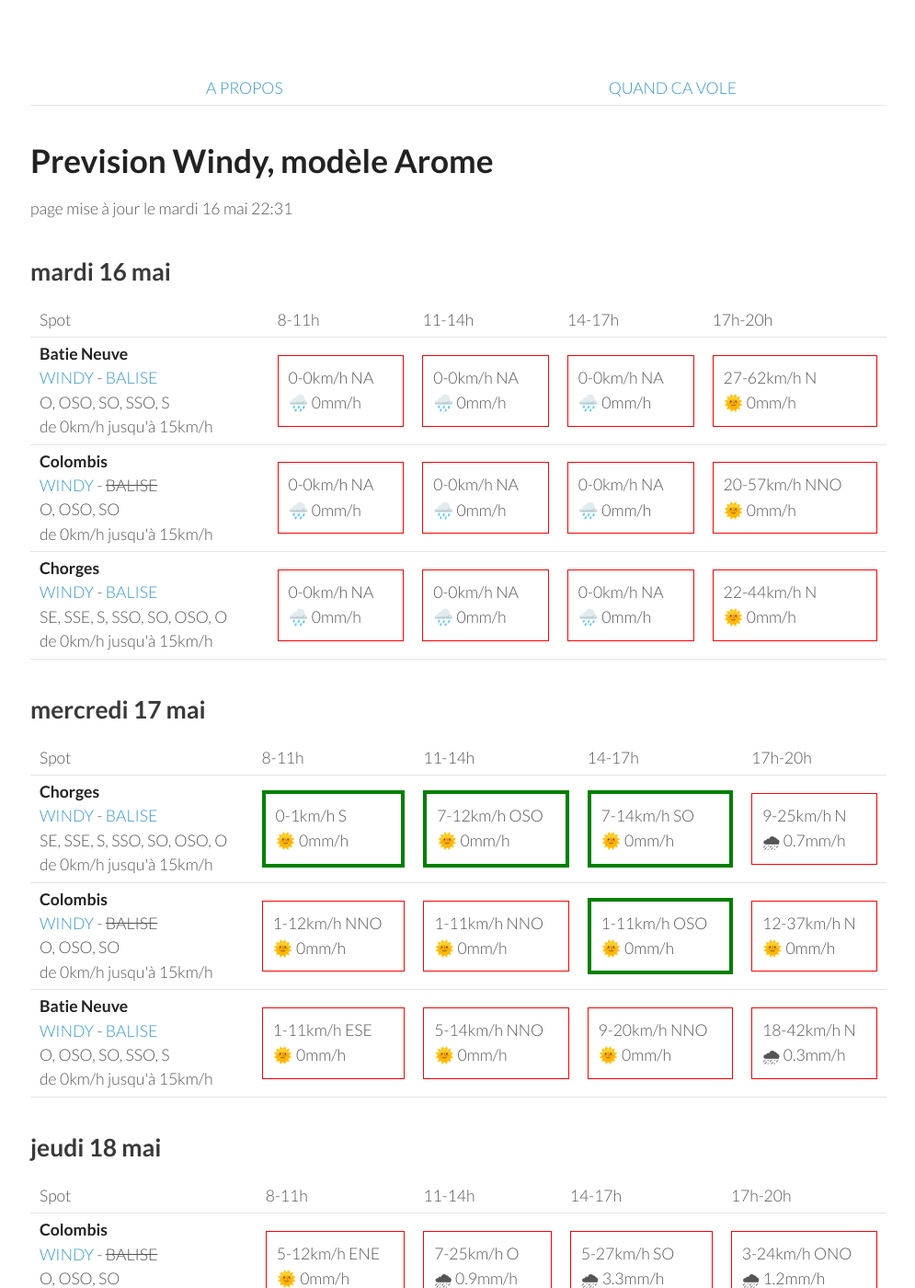
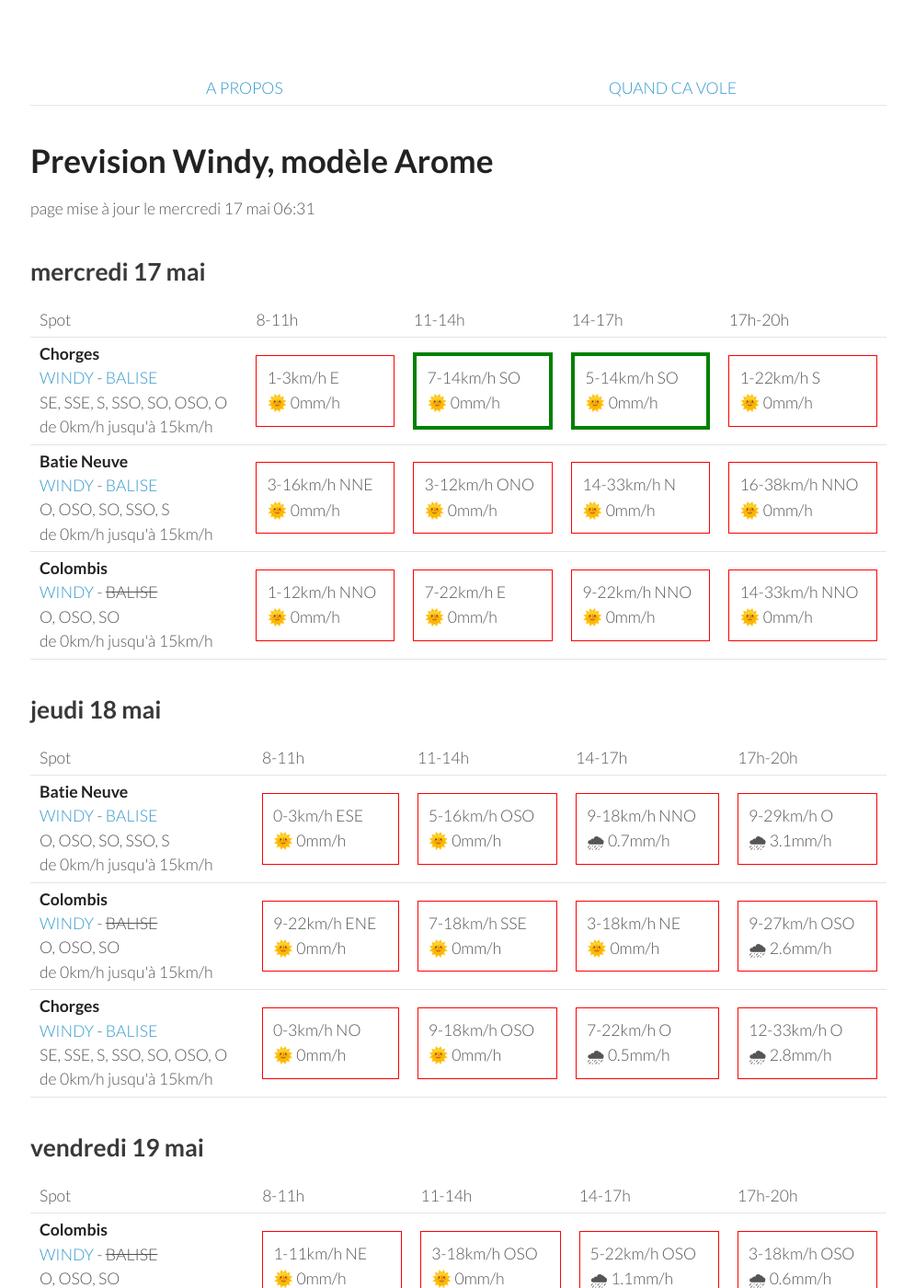
Before and after one commit to parapente-dans-le-nord/parapente-dans-le-nord.github.io, a Jekyll site: the page built from serre_poncon.markdown, in a window 1280 px wide and 1400 px high. Shown: the whole window at 92% size, without its empty margins (25-1020 px from the left). Built offline with Jekyll 4.4.1, drawn with Linux system fonts in a browser that asks for light colours; some of the changed text lies outside the part shown.

Commit message:
update index.markdown

```diff
--- a/serre_poncon.markdown
+++ b/serre_poncon.markdown
@@ -7,51 +7,8 @@ title:  "Tous les spots"
 {: .links}
 
 # Prevision Windy, modèle Arome
-page mise à jour le mardi 16 mai 22:31
+page mise à jour le mercredi 17 mai 06:31
 
-## mardi 16 mai
-
-{::nomarkdown}
-<table>
-  <tbody>
-    <tr>
-      <td>Spot</td>
-      <td>8-11h</td>
-      <td>11-14h</td>
-      <td>14-17h</td>
-      <td>17h-20h</td>
-    </tr>
-<tr>
-        <td><strong>Batie Neuve</strong><br><a href="https://windy.com/44.584/6.236?44.559,6.262,10,m:eTtagly">WINDY</a> - <span class=""><a href="https://www.openwindmap.org/PP554">BALISE</a> </span><br> <span class="vent-favorable">O, OSO, SO, SSO, S</span><br><span class="force-vent">de 0km/h jusqu'à 15km/h</span> </td>
-
-            <td><div class="not-flyable"><p>0-0km/h NA</p><p>🌧️ 0mm/h</p></div></td>
-            <td><div class="not-flyable"><p>0-0km/h NA</p><p>🌧️ 0mm/h</p></div></td>
-            <td><div class="not-flyable"><p>0-0km/h NA</p><p>🌧️ 0mm/h</p></div></td>
-            <td><div class="not-flyable"><p>27-62km/h N</p><p>🌞 0mm/h</p></div></td>
-
-    </tr>
-<tr>
-        <td><strong>Colombis</strong><br><a href="https://windy.com/44.494/6.216?44.559,6.262,10">WINDY</a> - <span class="no-balise"> BALISE </span><br> <span class="vent-favorable">O, OSO, SO</span><br><span class="force-vent">de 0km/h jusqu'à 15km/h</span> </td>
-
-            <td><div class="not-flyable"><p>0-0km/h NA</p><p>🌧️ 0mm/h</p></div></td>
-            <td><div class="not-flyable"><p>0-0km/h NA</p><p>🌧️ 0mm/h</p></div></td>
-            <td><div class="not-flyable"><p>0-0km/h NA</p><p>🌧️ 0mm/h</p></div></td>
-            <td><div class="not-flyable"><p>20-57km/h NNO</p><p>🌞 0mm/h</p></div></td>
-
-    </tr>
-<tr>
-        <td><strong>Chorges</strong><br><a href="https://windy.com/44.578/6.280?44.559,6.262,10">WINDY</a> - <span class=""><a href="https://www.openwindmap.org/PP554">BALISE</a> </span><br> <span class="vent-favorable">SE, SSE, S, SSO, SO, OSO, O</span><br><span class="force-vent">de 0km/h jusqu'à 15km/h</span> </td>
-
-            <td><div class="not-flyable"><p>0-0km/h NA</p><p>🌧️ 0mm/h</p></div></td>
-            <td><div class="not-flyable"><p>0-0km/h NA</p><p>🌧️ 0mm/h</p></div></td>
-            <td><div class="not-flyable"><p>0-0km/h NA</p><p>🌧️ 0mm/h</p></div></td>
-            <td><div class="not-flyable"><p>22-44km/h N</p><p>🌞 0mm/h</p></div></td>
-
-    </tr>
-
-</tbody>
-</table>
-{:/}
 ## mercredi 17 mai
 
 {::nomarkdown}
@@ -67,10 +24,20 @@ page mise à jour le mardi 16 mai 22:31
 <tr>
         <td><strong>Chorges</strong><br><a href="https://windy.com/44.578/6.280?44.559,6.262,10">WINDY</a> - <span class=""><a href="https://www.openwindmap.org/PP554">BALISE</a> </span><br> <span class="vent-favorable">SE, SSE, S, SSO, SO, OSO, O</span><br><span class="force-vent">de 0km/h jusqu'à 15km/h</span> </td>
 
-            <td><div class="flyable"><p>0-1km/h S</p><p>🌞 0mm/h</p></div></td>
-            <td><div class="flyable"><p>7-12km/h OSO</p><p>🌞 0mm/h</p></div></td>
+            <td><div class="not-flyable"><p>1-3km/h E</p><p>🌞 0mm/h</p></div></td>
             <td><div class="flyable"><p>7-14km/h SO</p><p>🌞 0mm/h</p></div></td>
-            <td><div class="not-flyable"><p>9-25km/h N</p><p>🌧 0.7mm/h</p></div></td>
+            <td><div class="flyable"><p>5-14km/h SO</p><p>🌞 0mm/h</p></div></td>
+            <td><div class="not-flyable"><p>1-22km/h S</p><p>🌞 0mm/h</p></div></td>
+
+
+    </tr>
+<tr>
+        <td><strong>Batie Neuve</strong><br><a href="https://windy.com/44.584/6.236?44.559,6.262,10,m:eTtagly">WINDY</a> - <span class=""><a href="https://www.openwindmap.org/PP554">BALISE</a> </span><br> <span class="vent-favorable">O, OSO, SO, SSO, S</span><br><span class="force-vent">de 0km/h jusqu'à 15km/h</span> </td>
+
+            <td><div class="not-flyable"><p>3-16km/h NNE</p><p>🌞 0mm/h</p></div></td>
+            <td><div class="not-flyable"><p>3-12km/h ONO</p><p>🌞 0mm/h</p></div></td>
+            <td><div class="not-flyable"><p>14-33km/h N</p><p>🌞 0mm/h</p></div></td>
+            <td><div class="not-flyable"><p>16-38km/h NNO</p><p>🌞 0mm/h</p></div></td>
 
 
     </tr>
@@ -78,19 +45,9 @@ page mise à jour le mardi 16 mai 22:31
         <td><strong>Colombis</strong><br><a href="https://windy.com/44.494/6.216?44.559,6.262,10">WINDY</a> - <span class="no-balise"> BALISE </span><br> <span class="vent-favorable">O, OSO, SO</span><br><span class="force-vent">de 0km/h jusqu'à 15km/h</span> </td>
 
             <td><div class="not-flyable"><p>1-12km/h NNO</p><p>🌞 0mm/h</p></div></td>
-            <td><div class="not-flyable"><p>1-11km/h NNO</p><p>🌞 0mm/h</p></div></td>
-            <td><div class="flyable"><p>1-11km/h OSO</p><p>🌞 0mm/h</p></div></td>
-            <td><div class="not-flyable"><p>12-37km/h N</p><p>🌞 0mm/h</p></div></td>
-
-
-    </tr>
-<tr>
-        <td><strong>Batie Neuve</strong><br><a href="https://windy.com/44.584/6.236?44.559,6.262,10,m:eTtagly">WINDY</a> - <span class=""><a href="https://www.openwindmap.org/PP554">BALISE</a> </span><br> <span class="vent-favorable">O, OSO, SO, SSO, S</span><br><span class="force-vent">de 0km/h jusqu'à 15km/h</span> </td>
-
-            <td><div class="not-flyable"><p>1-11km/h ESE</p><p>🌞 0mm/h</p></div></td>
-            <td><div class="not-flyable"><p>5-14km/h NNO</p><p>🌞 0mm/h</p></div></td>
-            <td><div class="not-flyable"><p>9-20km/h NNO</p><p>🌞 0mm/h</p></div></td>
-            <td><div class="not-flyable"><p>18-42km/h N</p><p>🌧 0.3mm/h</p></div></td>
+            <td><div class="not-flyable"><p>7-22km/h E</p><p>🌞 0mm/h</p></div></td>
+            <td><div class="not-flyable"><p>9-22km/h NNO</p><p>🌞 0mm/h</p></div></td>
+            <td><div class="not-flyable"><p>14-33km/h NNO</p><p>🌞 0mm/h</p></div></td>
 
 
     </tr>
@@ -111,32 +68,32 @@ page mise à jour le mardi 16 mai 22:31
       <td>17h-20h</td>
     </tr>
 <tr>
-        <td><strong>Colombis</strong><br><a href="https://windy.com/44.494/6.216?44.559,6.262,10">WINDY</a> - <span class="no-balise"> BALISE </span><br> <span class="vent-favorable">O, OSO, SO</span><br><span class="force-vent">de 0km/h jusqu'à 15km/h</span> </td>
+        <td><strong>Batie Neuve</strong><br><a href="https://windy.com/44.584/6.236?44.559,6.262,10,m:eTtagly">WINDY</a> - <span class=""><a href="https://www.openwindmap.org/PP554">BALISE</a> </span><br> <span class="vent-favorable">O, OSO, SO, SSO, S</span><br><span class="force-vent">de 0km/h jusqu'à 15km/h</span> </td>
 
-            <td><div class="not-flyable"><p>5-12km/h ENE</p><p>🌞 0mm/h</p></div></td>
-            <td><div class="not-flyable"><p>7-25km/h O</p><p>🌧 0.9mm/h</p></div></td>
-            <td><div class="not-flyable"><p>5-27km/h SO</p><p>🌧 3.3mm/h</p></div></td>
-            <td><div class="not-flyable"><p>3-24km/h ONO</p><p>🌧 1.2mm/h</p></div></td>
+            <td><div class="not-flyable"><p>0-3km/h ESE</p><p>🌞 0mm/h</p></div></td>
+            <td><div class="not-flyable"><p>5-16km/h OSO</p><p>🌞 0mm/h</p></div></td>
+            <td><div class="not-flyable"><p>9-18km/h NNO</p><p>🌧 0.7mm/h</p></div></td>
+            <td><div class="not-flyable"><p>9-29km/h O</p><p>🌧 3.1mm/h</p></div></td>
 
 
     </tr>
 <tr>
-        <td><strong>Batie Neuve</strong><br><a href="https://windy.com/44.584/6.236?44.559,6.262,10,m:eTtagly">WINDY</a> - <span class=""><a href="https://www.openwindmap.org/PP554">BALISE</a> </span><br> <span class="vent-favorable">O, OSO, SO, SSO, S</span><br><span class="force-vent">de 0km/h jusqu'à 15km/h</span> </td>
+        <td><strong>Colombis</strong><br><a href="https://windy.com/44.494/6.216?44.559,6.262,10">WINDY</a> - <span class="no-balise"> BALISE </span><br> <span class="vent-favorable">O, OSO, SO</span><br><span class="force-vent">de 0km/h jusqu'à 15km/h</span> </td>
 
-            <td><div class="not-flyable"><p>1-5km/h NE</p><p>🌞 0mm/h</p></div></td>
-            <td><div class="not-flyable"><p>3-25km/h SO</p><p>🌧 0.4mm/h</p></div></td>
-            <td><div class="not-flyable"><p>5-29km/h SO</p><p>🌧 4.7mm/h</p></div></td>
-            <td><div class="not-flyable"><p>5-29km/h O</p><p>🌧 4.5mm/h</p></div></td>
+            <td><div class="not-flyable"><p>9-22km/h ENE</p><p>🌞 0mm/h</p></div></td>
+            <td><div class="not-flyable"><p>7-18km/h SSE</p><p>🌞 0mm/h</p></div></td>
+            <td><div class="not-flyable"><p>3-18km/h NE</p><p>🌞 0mm/h</p></div></td>
+            <td><div class="not-flyable"><p>9-27km/h OSO</p><p>🌧 2.6mm/h</p></div></td>
 
 
     </tr>
 <tr>
         <td><strong>Chorges</strong><br><a href="https://windy.com/44.578/6.280?44.559,6.262,10">WINDY</a> - <span class=""><a href="https://www.openwindmap.org/PP554">BALISE</a> </span><br> <span class="vent-favorable">SE, SSE, S, SSO, SO, OSO, O</span><br><span class="force-vent">de 0km/h jusqu'à 15km/h</span> </td>
 
-            <td><div class="not-flyable"><p>0-1km/h NE</p><p>🌞 0mm/h</p></div></td>
-            <td><div class="not-flyable"><p>3-25km/h SO</p><p>🌧 0.4mm/h</p></div></td>
-            <td><div class="not-flyable"><p>5-29km/h OSO</p><p>🌧 4.7mm/h</p></div></td>
-            <td><div class="not-flyable"><p>5-29km/h O</p><p>🌧 3.8mm/h</p></div></td>
+            <td><div class="not-flyable"><p>0-3km/h NO</p><p>🌞 0mm/h</p></div></td>
+            <td><div class="not-flyable"><p>9-18km/h OSO</p><p>🌞 0mm/h</p></div></td>
+            <td><div class="not-flyable"><p>7-22km/h O</p><p>🌧 0.5mm/h</p></div></td>
+            <td><div class="not-flyable"><p>12-33km/h O</p><p>🌧 2.8mm/h</p></div></td>
 
 
     </tr>
@@ -159,30 +116,30 @@ page mise à jour le mardi 16 mai 22:31
 <tr>
         <td><strong>Colombis</strong><br><a href="https://windy.com/44.494/6.216?44.559,6.262,10">WINDY</a> - <span class="no-balise"> BALISE </span><br> <span class="vent-favorable">O, OSO, SO</span><br><span class="force-vent">de 0km/h jusqu'à 15km/h</span> </td>
 
-            <td><div class="not-flyable"><p>1-12km/h NNE</p><p>🌞 0mm/h</p></div></td>
-            <td><div class="flyable"><p>1-14km/h SO</p><p>🌧 0.3mm/h</p></div></td>
-            <td><div class="not-flyable"><p>5-20km/h O</p><p>🌧 1.5mm/h</p></div></td>
-            <td><div class="not-flyable"><p>3-20km/h O</p><p>🌧 1.1mm/h</p></div></td>
+            <td><div class="not-flyable"><p>1-11km/h NE</p><p>🌞 0mm/h</p></div></td>
+            <td><div class="not-flyable"><p>3-18km/h OSO</p><p>🌞 0mm/h</p></div></td>
+            <td><div class="not-flyable"><p>5-22km/h OSO</p><p>🌧 1.1mm/h</p></div></td>
+            <td><div class="not-flyable"><p>3-18km/h OSO</p><p>🌧 0.6mm/h</p></div></td>
 
 
     </tr>
 <tr>
         <td><strong>Batie Neuve</strong><br><a href="https://windy.com/44.584/6.236?44.559,6.262,10,m:eTtagly">WINDY</a> - <span class=""><a href="https://www.openwindmap.org/PP554">BALISE</a> </span><br> <span class="vent-favorable">O, OSO, SO, SSO, S</span><br><span class="force-vent">de 0km/h jusqu'à 15km/h</span> </td>
 
-            <td><div class="not-flyable"><p>3-16km/h NNE</p><p>🌞 0mm/h</p></div></td>
-            <td><div class="not-flyable"><p>1-24km/h S</p><p>🌧 0.5mm/h</p></div></td>
-            <td><div class="not-flyable"><p>3-24km/h O</p><p>🌧 1.9mm/h</p></div></td>
-            <td><div class="not-flyable"><p>1-24km/h SSO</p><p>🌧 2.1mm/h</p></div></td>
+            <td><div class="not-flyable"><p>3-14km/h NNE</p><p>🌞 0mm/h</p></div></td>
+            <td><div class="not-flyable"><p>3-25km/h SSO</p><p>🌞 0mm/h</p></div></td>
+            <td><div class="not-flyable"><p>3-25km/h SO</p><p>🌧 2.3mm/h</p></div></td>
+            <td><div class="not-flyable"><p>1-24km/h OSO</p><p>🌧 1.5mm/h</p></div></td>
 
 
     </tr>
 <tr>
         <td><strong>Chorges</strong><br><a href="https://windy.com/44.578/6.280?44.559,6.262,10">WINDY</a> - <span class=""><a href="https://www.openwindmap.org/PP554">BALISE</a> </span><br> <span class="vent-favorable">SE, SSE, S, SSO, SO, OSO, O</span><br><span class="force-vent">de 0km/h jusqu'à 15km/h</span> </td>
 
-            <td><div class="not-flyable"><p>3-20km/h NE</p><p>🌞 0mm/h</p></div></td>
-            <td><div class="not-flyable"><p>1-25km/h SSE</p><p>🌧 0.6mm/h</p></div></td>
-            <td><div class="not-flyable"><p>3-25km/h O</p><p>🌧 1.6mm/h</p></div></td>
-            <td><div class="not-flyable"><p>1-25km/h S</p><p>🌧 1.8mm/h</p></div></td>
+            <td><div class="not-flyable"><p>3-16km/h NNE</p><p>🌞 0mm/h</p></div></td>
+            <td><div class="not-flyable"><p>1-25km/h S</p><p>🌞 0mm/h</p></div></td>
+            <td><div class="not-flyable"><p>1-25km/h SO</p><p>🌧 1.9mm/h</p></div></td>
+            <td><div class="not-flyable"><p>1-24km/h OSO</p><p>🌧 1.3mm/h</p></div></td>
 
 
     </tr>
@@ -205,8 +162,8 @@ page mise à jour le mardi 16 mai 22:31
 <tr>
         <td><strong>Chorges</strong><br><a href="https://windy.com/44.578/6.280?44.559,6.262,10">WINDY</a> - <span class=""><a href="https://www.openwindmap.org/PP554">BALISE</a> </span><br> <span class="vent-favorable">SE, SSE, S, SSO, SO, OSO, O</span><br><span class="force-vent">de 0km/h jusqu'à 15km/h</span> </td>
 
-            <td><div class="not-flyable"><p>7-29km/h NE</p><p>🌞 0mm/h</p></div></td>
-            <td><div class="not-flyable"><p>7-33km/h ENE</p><p>🌞 0mm/h</p></div></td>
+            <td><div class="not-flyable"><p>5-27km/h NE</p><p>🌞 0mm/h</p></div></td>
+            <td><div class="not-flyable"><p>5-33km/h NE</p><p>🌧 0.2mm/h</p></div></td>
             <td><div class="not-flyable"><p>9-38km/h ENE</p><p>🌞 0mm/h</p></div></td>
             <td><div class="not-flyable"><p>3-42km/h SE</p><p>🌧 0.2mm/h</p></div></td>
 
@@ -215,8 +172,8 @@ page mise à jour le mardi 16 mai 22:31
 <tr>
         <td><strong>Colombis</strong><br><a href="https://windy.com/44.494/6.216?44.559,6.262,10">WINDY</a> - <span class="no-balise"> BALISE </span><br> <span class="vent-favorable">O, OSO, SO</span><br><span class="force-vent">de 0km/h jusqu'à 15km/h</span> </td>
 
-            <td><div class="not-flyable"><p>5-18km/h NE</p><p>🌞 0mm/h</p></div></td>
-            <td><div class="not-flyable"><p>1-20km/h NE</p><p>🌞 0mm/h</p></div></td>
+            <td><div class="not-flyable"><p>3-16km/h ENE</p><p>🌞 0mm/h</p></div></td>
+            <td><div class="not-flyable"><p>3-18km/h NNO</p><p>🌞 0mm/h</p></div></td>
             <td><div class="not-flyable"><p>9-29km/h ENE</p><p>🌞 0mm/h</p></div></td>
             <td><div class="not-flyable"><p>11-33km/h OSO</p><p>🌧 0.7mm/h</p></div></td>
 
@@ -225,8 +182,8 @@ page mise à jour le mardi 16 mai 22:31
 <tr>
         <td><strong>Batie Neuve</strong><br><a href="https://windy.com/44.584/6.236?44.559,6.262,10,m:eTtagly">WINDY</a> - <span class=""><a href="https://www.openwindmap.org/PP554">BALISE</a> </span><br> <span class="vent-favorable">O, OSO, SO, SSO, S</span><br><span class="force-vent">de 0km/h jusqu'à 15km/h</span> </td>
 
-            <td><div class="not-flyable"><p>5-25km/h NNE</p><p>🌞 0mm/h</p></div></td>
-            <td><div class="not-flyable"><p>5-27km/h E</p><p>🌞 0mm/h</p></div></td>
+            <td><div class="not-flyable"><p>5-24km/h NE</p><p>🌞 0mm/h</p></div></td>
+            <td><div class="not-flyable"><p>3-25km/h NNE</p><p>🌧 0.2mm/h</p></div></td>
             <td><div class="not-flyable"><p>9-35km/h ENE</p><p>🌞 0mm/h</p></div></td>
             <td><div class="not-flyable"><p>3-38km/h S</p><p>🌧 0.4mm/h</p></div></td>
 
```
